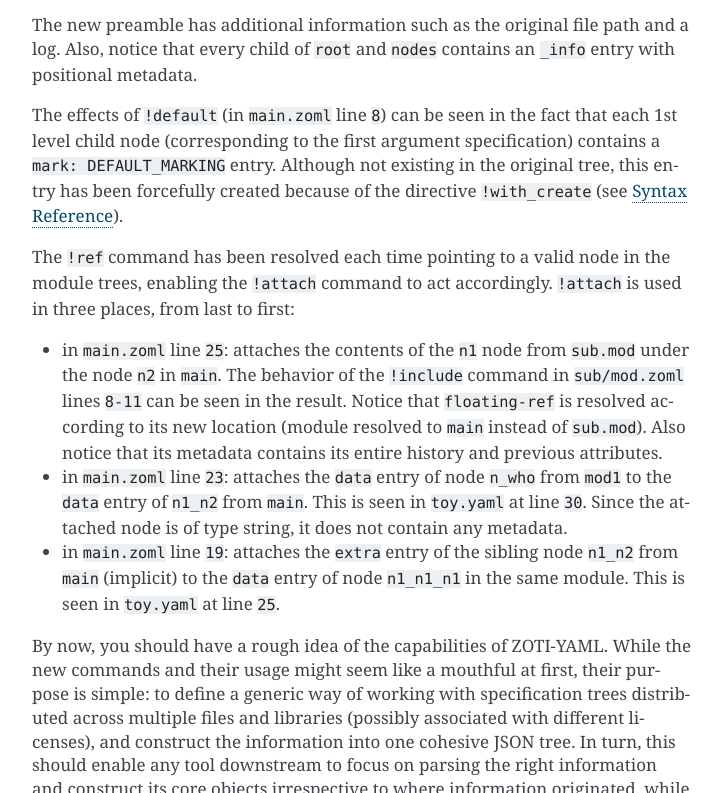
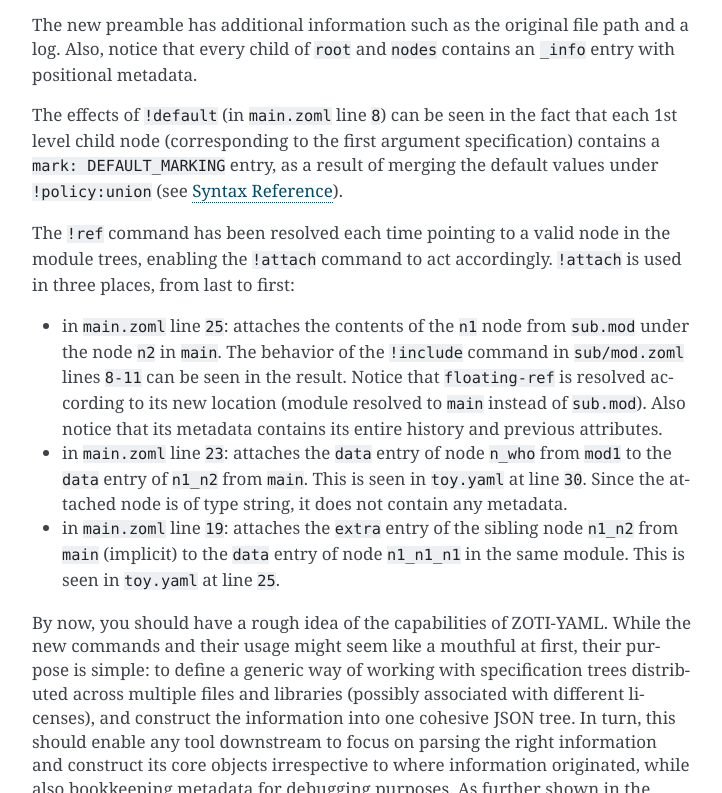
Before and after one commit to Ericsson/zoti, a Sphinx documentation site: the page built from zoti-yaml/docs/source/tutorial.md, in a window 1280 px wide and 900 px high, scrolled down 1537 px, cut to the strip 107-900 px from the top of the window. Shown: the whole strip, without its empty margins (388-1110 px from the left). Built offline with Sphinx 7.4.7, drawn with Linux system fonts in a browser that asks for light colours; the version number could not be read and is left out.

Commit message:
updated tutorial sources

```diff
--- a/zoti-yaml/docs/source/tutorial.md
+++ b/zoti-yaml/docs/source/tutorial.md
@@ -99,9 +99,8 @@ contains an `_info` entry with positional metadata.
 
 The effects of `!default` (in `main.zoml` line `8`) can be seen in the
 fact that each 1st level child node (corresponding to the first
-argument specification) contains a `mark: DEFAULT_MARKING`
-entry. Although not existing in the original tree, this entry has been
-forcefully created because of the directive `!with_create` (see
+argument specification) contains a `mark: DEFAULT_MARKING` entry, as a
+result of merging the default values under `!policy:union` (see
 [Syntax Reference](syntax-reference)).
 
 The `!ref` command has been resolved each time pointing to a valid
```
Also changed, not shown: 1 other file.
